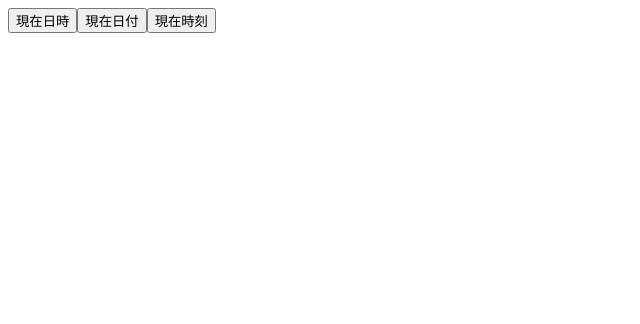
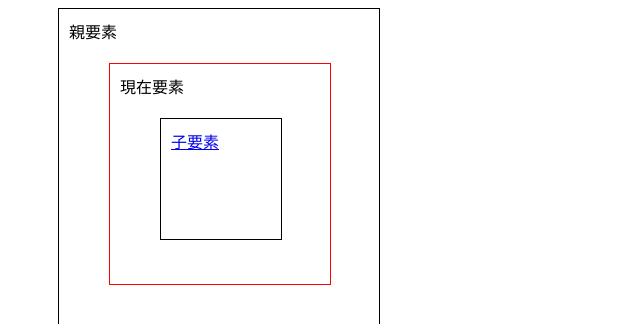
Before and after one commit to Yuma0309/Study-React, a JavaScript app in the folder React_sample_Yuma/my-react/: page / in a window 1280 px wide. Shown: the top 324 px of the page, without its empty margins (0-640 px from the left). Built offline with nearby package versions, Linux system fonts and the light colour scheme.

Commit message:
リスト3-4-21までの動作を確認

```diff
--- a/React_sample_Yuma/my-react/src/index.js
+++ b/React_sample_Yuma/my-react/src/index.js
@@ -1,10 +1,10 @@
 // React関連のライブラリをインポート
 import ReactDOM from 'react-dom/client';
-import EventArgs2 from './chap03/EventArgs2';
+import EventPropagation from './chap03/EventPropagation';
 
 // Reactアプリ（Appコンポーネント）を描画
 const root = ReactDOM.createRoot(document.getElementById('root'));
 
 root.render(
-  <EventArgs2 />
+  <EventPropagation />
 );
```
